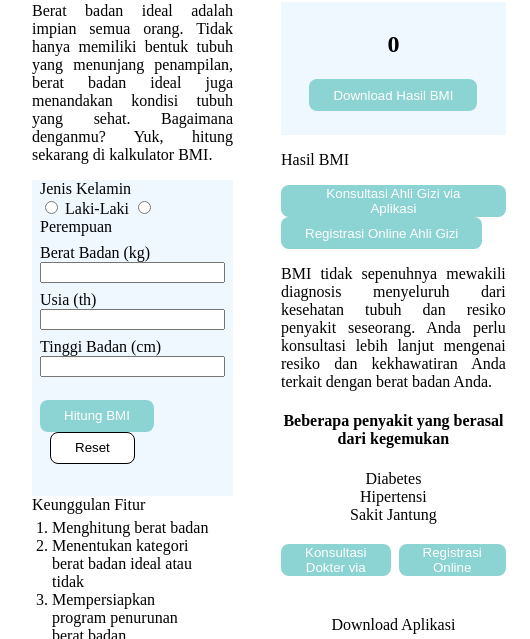
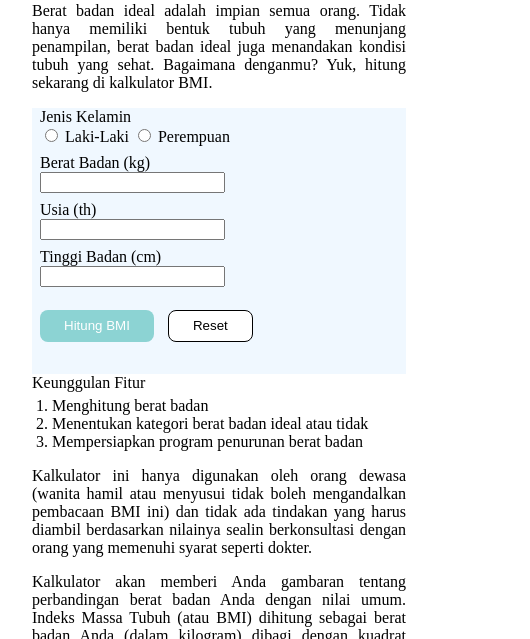
Before and after one commit to revou-fundamental-course/25-mar-24-dhaanisaputra, a plain HTML site: page index.html in a window 390 px wide. Shown: the part 169-808 px from the top of the page, 530 px wide, since content can reach past the window. Drawn offline with Linux system fonts and the light colour scheme.

Commit message:
add-responsive
responsive view

```diff
--- a/css/style.css
+++ b/css/style.css
@@ -126,3 +126,9 @@ sup {
     justify-content: center;
     gap: 8px;
 }
+
+@media only screen and (max-width: 480px) {
+    .main-container {
+        flex-direction: column;
+    }
+}
--- a/index.html
+++ b/index.html
@@ -1,6 +1,7 @@
 <!DOCTYPE html>
 <head>
     <title>Kalkulator BMI</title>
+    <meta name="viewport" content="width=device-width, initial-scale=1.0">
     <link rel="stylesheet" href="css/style.css">
     <script src="js/script.js"></script>
 </head>
@@ -84,7 +85,7 @@
                 </section>
 
                 <!-- button konsultasi dan Registrasi -->
-                <div>
+                <div class="btn-consult-regist">
                     <button type="button" id="consultation">Konsultasi Ahli Gizi via Aplikasi</button>
                     <button type="button" id="registration">Registrasi Online Ahli Gizi</button>
                 </div>
```
